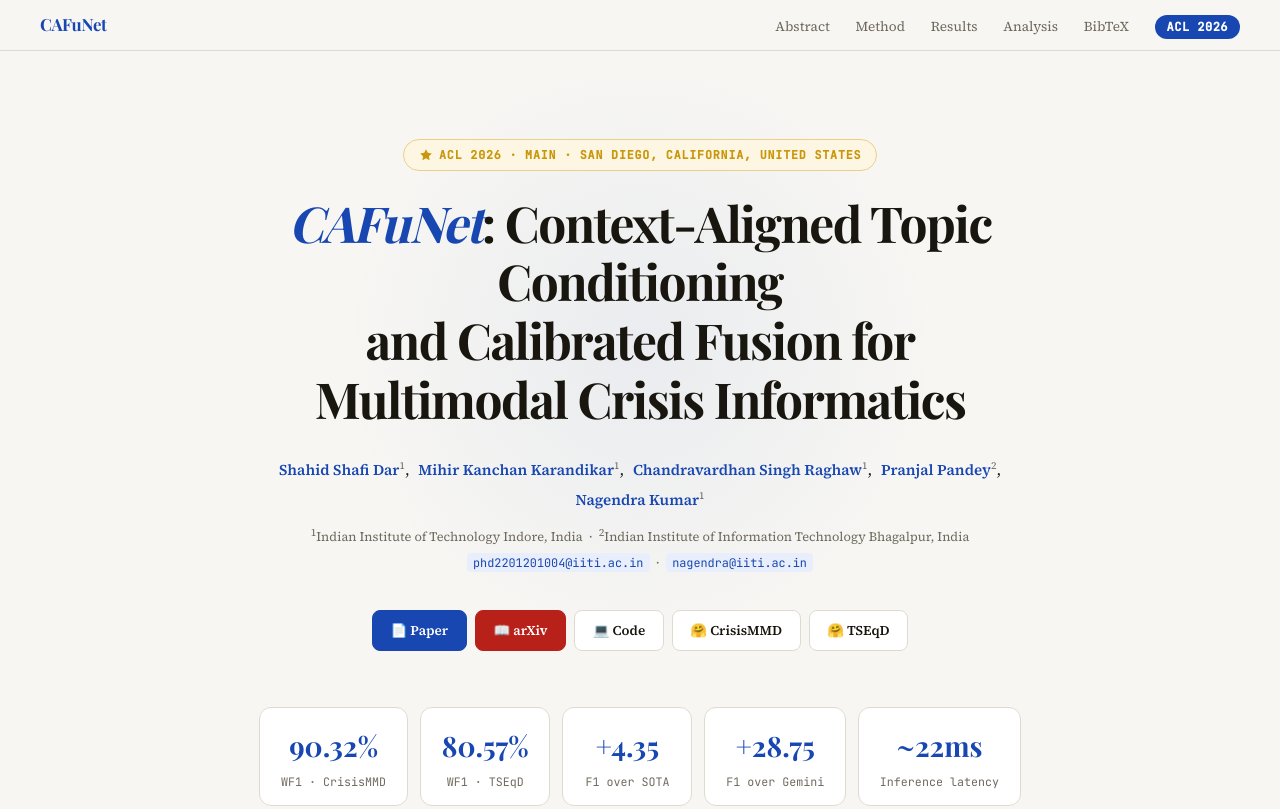
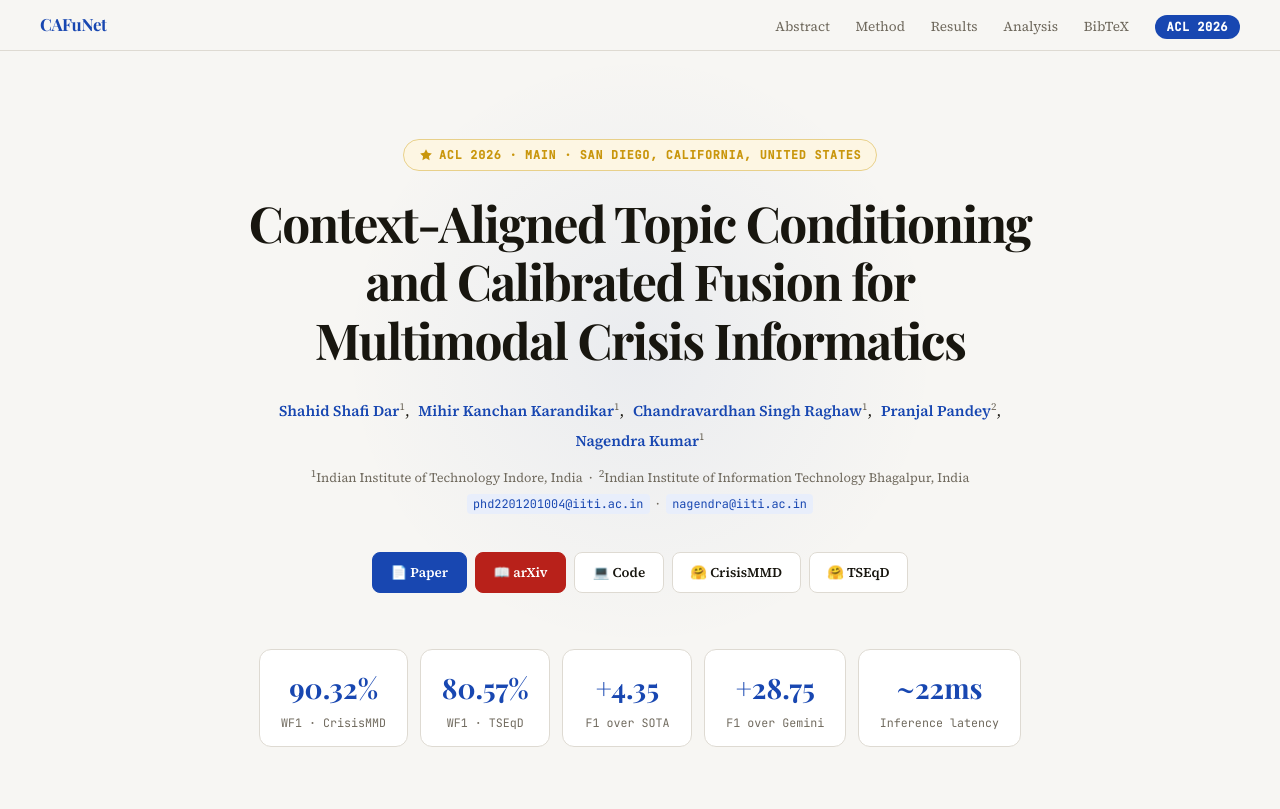
Before and after one commit to Shahid-135/Shahid-135.github.io, a plain HTML site: page index.html in a window 1280 px wide. Shown: the top 809 px of the page. Drawn offline with nearby package versions, Linux system fonts and the light colour scheme; files whose address does not match are found by name; a web font is replaced by a local one.

Commit message:
Update index.html

```diff
--- a/index.html
+++ b/index.html
@@ -200,8 +200,7 @@ footer a{color:var(--blue);text-decoration:none;}
   </div>
 
   <h1>
-    <span class="model">CAFuNet</span>: Context-Aligned Topic Conditioning<br>
-    and Calibrated Fusion for<br>Multimodal Crisis Informatics
+    Context-Aligned Topic Conditioning and Calibrated Fusion for<br>Multimodal Crisis Informatics
   </h1>
 
   <div class="authors">
```
